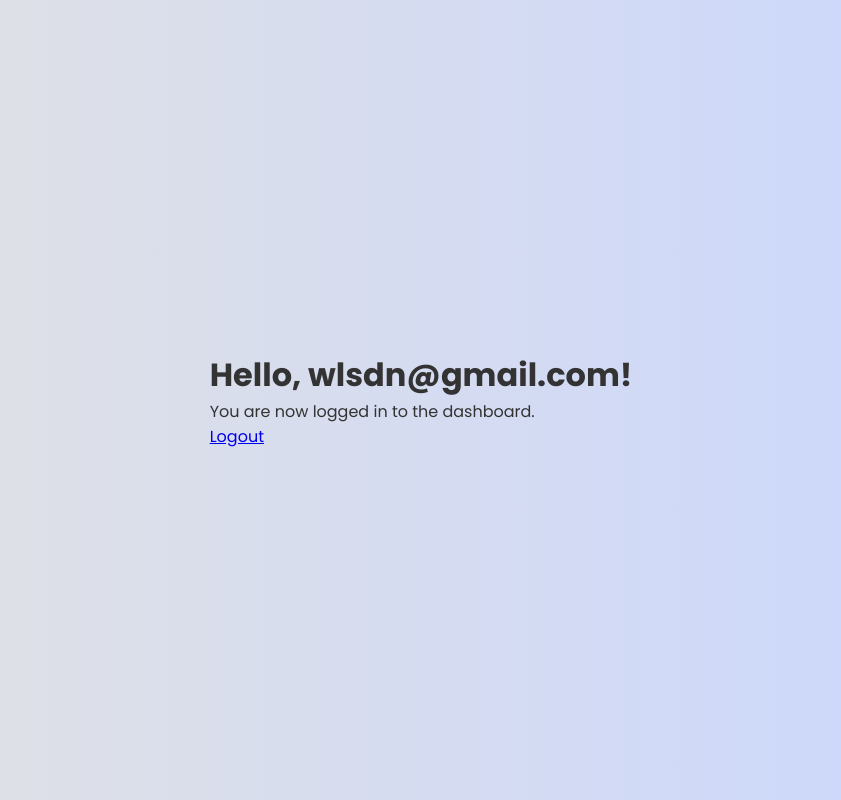
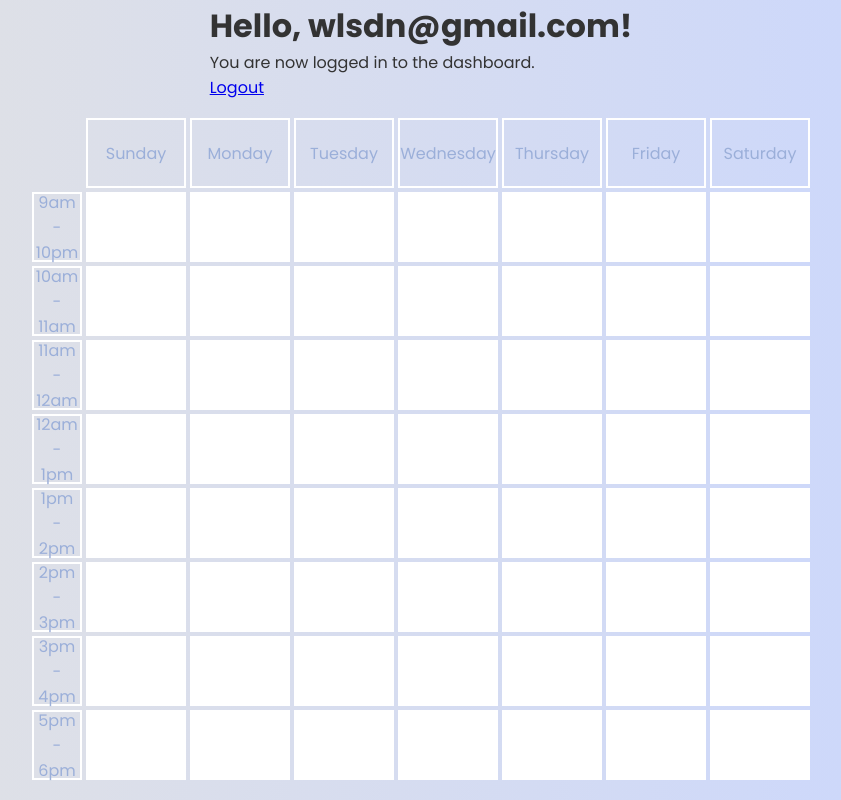
Before and after one commit to kankinku/project, a Django app: template templates/dashboard.html in a window 1280 px wide. Shown: the whole page, without its empty margins (219-1060 px from the left). Run offline with Django 4.2, Linux system fonts and the light colour scheme; the template is opened without the code that fills it, so the values that code supplies are empty; a user stored in the database is signed in.

Commit message:
make planner

```diff
--- a/static/dashboard.css
+++ b/static/dashboard.css
@@ -9,9 +9,66 @@
 
 body{
     display: flex;
+    flex-direction: column;
     justify-content: center;
     align-items: center;
     min-height: 100vh;
     background: linear-gradient(to right, #e2e2e2, #c9d6ff);
     color: #333;
 }
+
+.schedule__container{
+    background-color: transparent;
+    display: flex;
+    flex-direction: column;
+    padding: 1rem;
+}
+
+.days__container{
+    width: 100%;
+    display: flex;
+}
+
+.corner{
+    width: 50px;
+    height: 70px;
+    margin: 2px;
+}
+
+.day{
+    width: 100px;
+    border: solid 2px white;
+    color: #9bafd9;
+    display: flex;
+    justify-content: center;
+    align-items: center;
+    margin: 2px;
+}
+
+.part__day{
+    display: flex;
+}
+
+.time{
+    width: 50px;
+    height: 70px;
+    text-align: center;
+    color: #9bafd9;
+    border: solid 2px white;
+    display: flex;
+    justify-content: center;
+    align-items: center;
+    margin: 2px;
+}
+
+.task{
+    background-color: white;
+    height: 70px;
+    width: 100px;
+    margin: 2px;
+    cursor: pointer;
+    display: flex;
+    justify-content: center;
+    align-items: center;
+    font-size: 2rem;
+}
--- a/templates/dashboard.html
+++ b/templates/dashboard.html
@@ -1,5 +1,5 @@
 {% load static %}
-<html lang="en">
+<html lang="ko-kr">
 <head>
     <meta charset="UTF-8">
     <title>Dashboard</title>
@@ -11,6 +11,98 @@
         <p>You are now logged in to the dashboard.</p>
         <a href="{% url 'logout' %}" class="logout">Logout</a>
     </div>
+    <div class="schedule__container">
+        <div class="days__container">
+            <span class="corner"></span>
+            <div class="day">Sunday</div>
+            <div class="day">Monday</div>
+            <div class="day">Tuesday</div>
+            <div class="day">Wednesday</div>
+            <div class="day">Thursday</div>
+            <div class="day">Friday</div>
+            <div class="day">Saturday</div>
+        </div>
+        <div class="part__day">
+            <span class="time">9am <br> - <br> 10pm</span>
+            <div class="task"></div>
+            <div class="task"></div>
+            <div class="task"></div>
+            <div class="task"></div>
+            <div class="task"></div>
+            <div class="task"></div>
+            <div class="task"></div>
+        </div>
+        <div class="part__day">
+            <span class="time">10am <br> - <br> 11am</span>
+            <div class="task"></div>
+            <div class="task"></div>
+            <div class="task"></div>
+            <div class="task"></div>
+            <div class="task"></div>
+            <div class="task"></div>
+            <div class="task"></div>
+        </div>
+        <div class="part__day">
+            <span class="time">11am <br> - <br> 12am</span>
+            <div class="task"></div>
+            <div class="task"></div>
+            <div class="task"></div>
+            <div class="task"></div>
+            <div class="task"></div>
+            <div class="task"></div>
+            <div class="task"></div>
+        </div>
+        <div class="part__day">
+            <span class="time">12am <br> - <br> 1pm</span>
+            <div class="task"></div>
+            <div class="task"></div>
+            <div class="task"></div>
+            <div class="task"></div>
+            <div class="task"></div>
+            <div class="task"></div>
+            <div class="task"></div>
+        </div>
+        <div class="part__day">
+            <span class="time">1pm <br> - <br> 2pm</span>
+            <div class="task"></div>
+            <div class="task"></div>
+            <div class="task"></div>
+            <div class="task"></div>
+            <div class="task"></div>
+            <div class="task"></div>
+            <div class="task"></div>
+        </div>
+        <div class="part__day">
+            <span class="time">2pm <br> - <br> 3pm</span>
+            <div class="task"></div>
+            <div class="task"></div>
+            <div class="task"></div>
+            <div class="task"></div>
+            <div class="task"></div>
+            <div class="task"></div>
+            <div class="task"></div>
+        </div>
+        <div class="part__day">
+            <span class="time">3pm <br> - <br> 4pm</span>
+            <div class="task"></div>
+            <div class="task"></div>
+            <div class="task"></div>
+            <div class="task"></div>
+            <div class="task"></div>
+            <div class="task"></div>
+            <div class="task"></div>
+        </div>
+        <div class="part__day">
+            <span class="time">5pm <br> - <br> 6pm</span>
+            <div class="task"></div>
+            <div class="task"></div>
+            <div class="task"></div>
+            <div class="task"></div>
+            <div class="task"></div>
+            <div class="task"></div>
+            <div class="task"></div>
+        </div>
+    </div>
 </body>
 </html>
 
```
Also changed, not shown: db.sqlite3, loginPage/migrations/0002_alter_schooluser_options.py (added).
